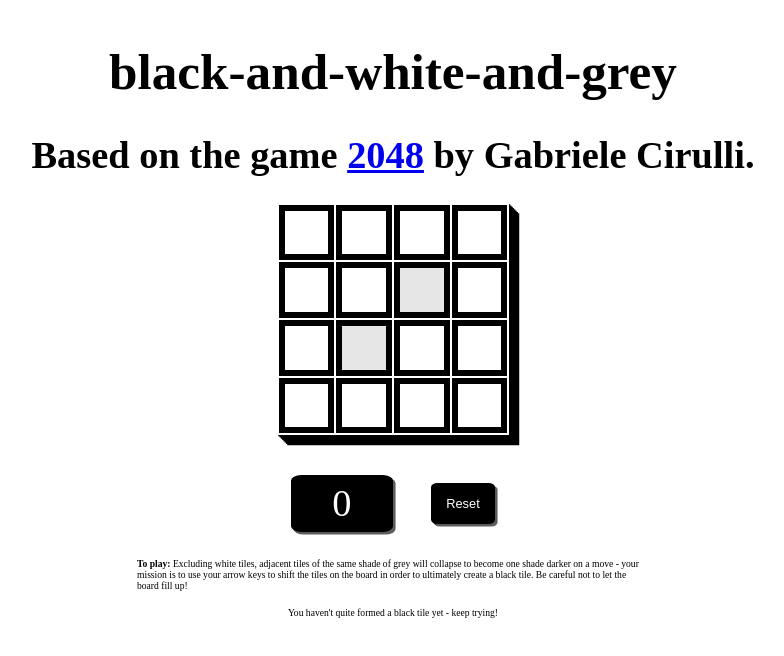
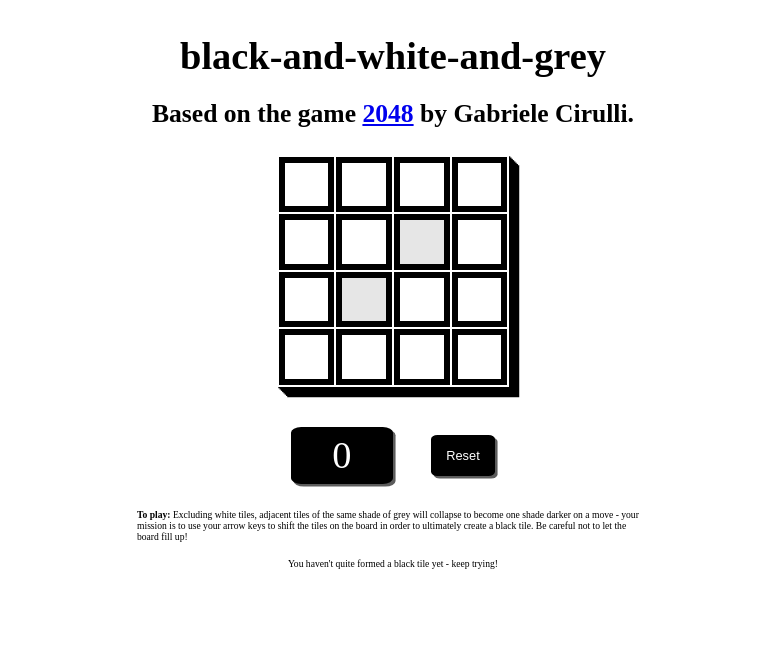
Before and after one commit to boyceby/black-and-white-and-grey, a website with bundled scripts: page index.html in a window 1280 px wide. Shown: the whole page, without its empty margins (247-1031 px from the left). Built offline with nearby package versions, Linux system fonts and the light colour scheme.

Commit message:
Update style.css

```diff
--- a/style.css
+++ b/style.css
@@ -5,12 +5,12 @@
 }
 
 div.title h1 {
-    font-size: 4vw;
+    font-size: 3vw;
     margin-bottom: 0vw
 }
 
 div.attribution h2 {
-    font-size: 3vw;
+    font-size: 2vw;
     margin-bottom: 2vw;
 }
 
```
